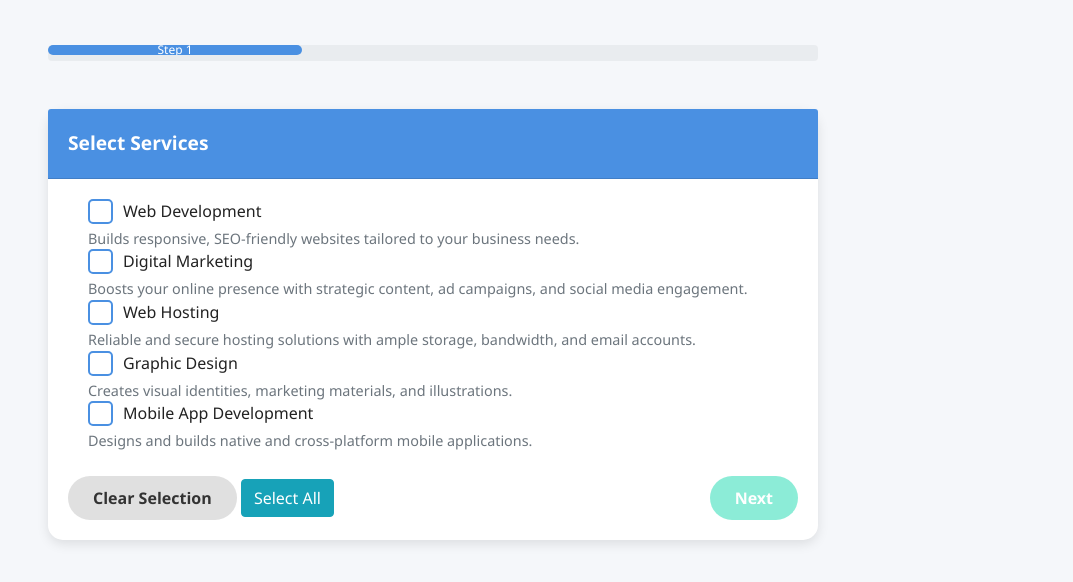
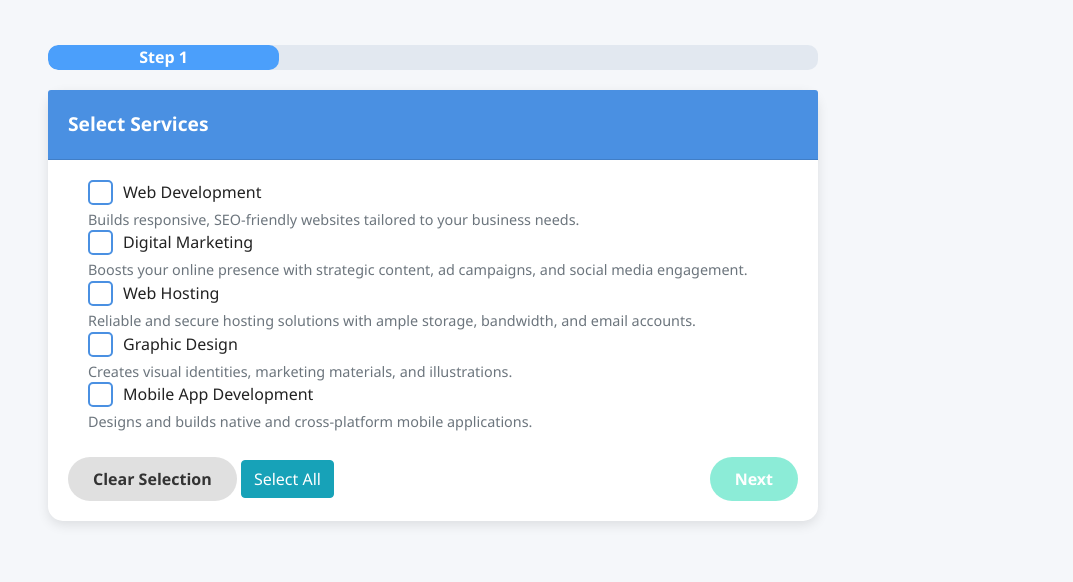
Before and after one commit to Gurkha-Technology-Open-Source/client-proposal-generator-tool, a plain HTML site: page index.html in a window 1280 px wide. Shown: the part 250-832 px from the top of the page, without its empty margins (207-1280 px from the left). Drawn offline with nearby package versions, Linux system fonts and the light colour scheme; no server answers.

Commit message:
Some minor css improvement

```diff
--- a/index.html
+++ b/index.html
@@ -30,8 +30,8 @@
     </div>
 
     <!-- Progress Bar -->
-    <div class="progress mb-5">
-        <div class="progress-bar" role="progressbar" style="width: 33%;" aria-valuenow="33" aria-valuemin="0" aria-valuemax="100">Step 1</div>
+    <div class="progress-container">
+        <div class="progress-fill">Step 1</div>
     </div>
 
     <!-- Step 1: Service Selection -->
--- a/scripts.js
+++ b/scripts.js
@@ -243,22 +243,20 @@ function updateTotalCost() {
 }
 
 function updateProgressBar(step) {
-    // ensure numeric and clamp between 1 and 3
     const totalSteps = 3;
     const newStep = Math.max(1, Math.min(totalSteps, Number(step) || 1));
     window.currentStep = newStep;
 
-    // pick a visible progress-bar (ignore hidden/preloader ones)
-    const bars = Array.from(document.querySelectorAll('.progress-bar'));
-    let progressBar = bars.find(b => b.offsetParent !== null && b.getBoundingClientRect().width > 0);
-    if (!progressBar) progressBar = bars[0];
-    if (!progressBar) return; // nothing to update
+    // FIX → target the visible progress bar
+    const bars = Array.from(document.querySelectorAll('.progress-fill'));
+    let progressBar = bars.find(b => b.offsetParent !== null) || bars[0];
+    if (!progressBar) return;
 
     const percentage = (newStep / totalSteps) * 100;
     progressBar.style.width = `${percentage}%`;
-    progressBar.setAttribute('aria-valuenow', Math.round(percentage));
     progressBar.textContent = `Step ${newStep}`;
 }
+
 
 function nextStep() {
     const selectedServices = Array.from(document.querySelectorAll('input[name="service"]:checked')).map(cb => cb.id);
--- a/style.css
+++ b/style.css
@@ -64,6 +64,40 @@ body {
     background-repeat: no-repeat;
     background-size: cover;
 }
+
+.progress {
+    border-radius: 20px !important;
+    overflow: hidden; /* ensures fill stays inside */
+    background-color: #e2e8f0 !important;
+}
+
+.progress-bar {
+    border-radius: 0 !important; /* remove inner rounding to avoid gaps */
+}
+
+
+.progress-container {
+    width: 100%;
+    background: #e2e8f0; /* light gray */
+    border-radius: 10px;
+    height: 25px;
+    overflow: hidden;
+    margin-bottom: 20px;
+}
+
+.progress-fill {
+    width: 30%; /* Change this value for progress */
+    background: #4b9ffb;
+    height: 100%;
+    border-radius: 10px;
+    display: flex;
+    justify-content: center;
+    align-items: center;
+    color: white;
+    font-weight: 600;
+    transition: width 0.3s ease;
+}
+
 
 /* Subtle dot pattern overlay using a pseudo element */
 body::before {
```
